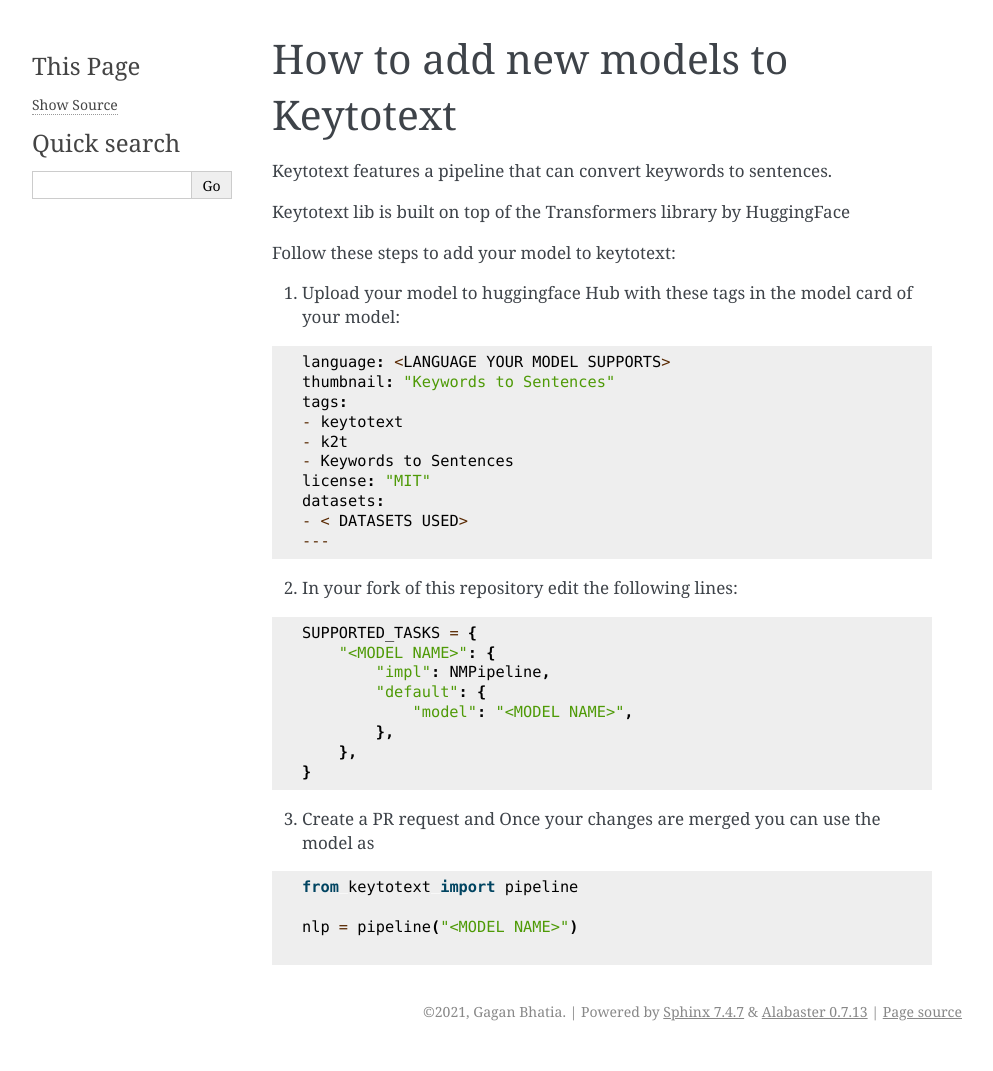
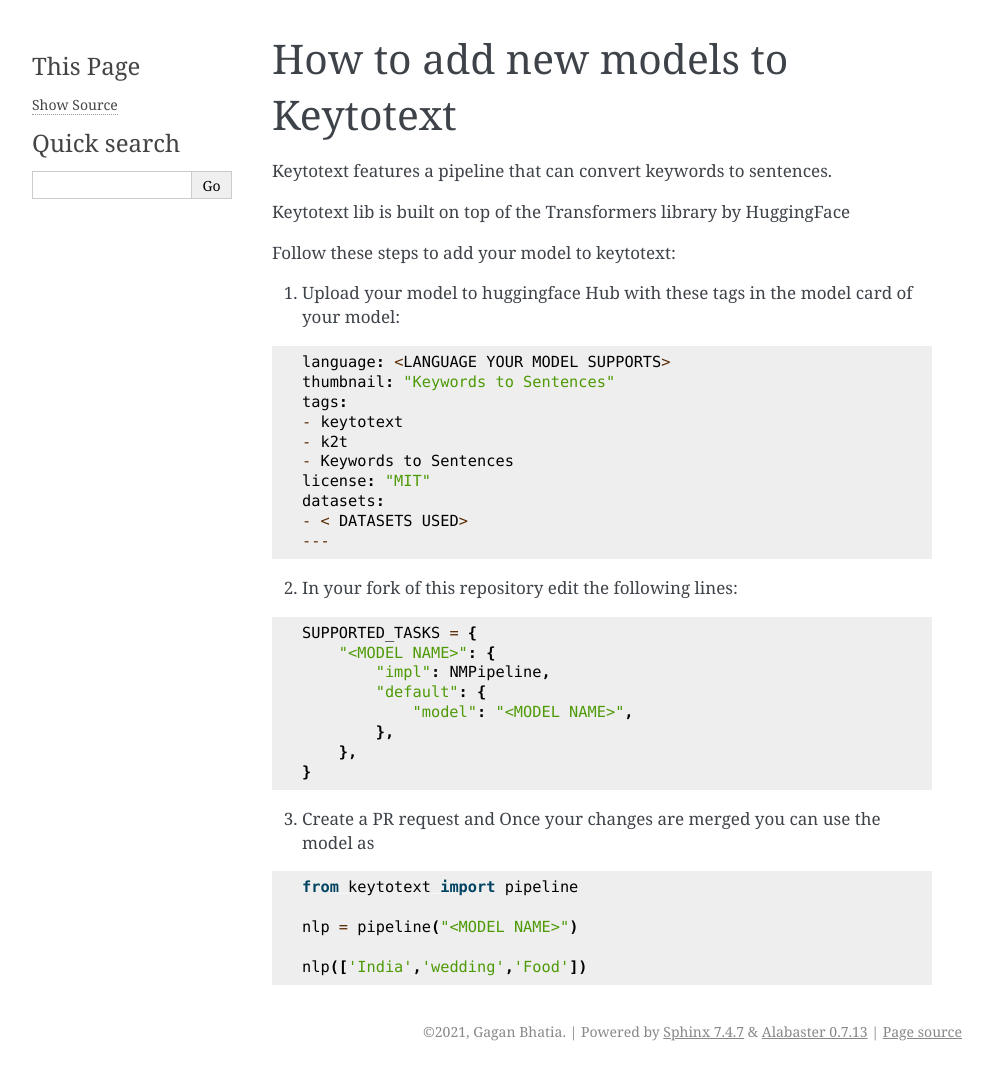
Before and after one commit to gagan3012/keytotext, a Sphinx documentation site: the page built from docs/MODELS.md, in a window 1280 px wide. Shown: the whole page, without its empty margins (148-1141 px from the left). Built offline with Sphinx 7.4.7, drawn with Linux system fonts in a browser that asks for light colours.

Commit message:
Update MODELS.md

```diff
--- a/docs/MODELS.md
+++ b/docs/MODELS.md
@@ -39,3 +39,5 @@
 from keytotext import pipeline
 
 nlp = pipeline("<MODEL NAME>")
+
+nlp(['India','wedding','Food'])
```
